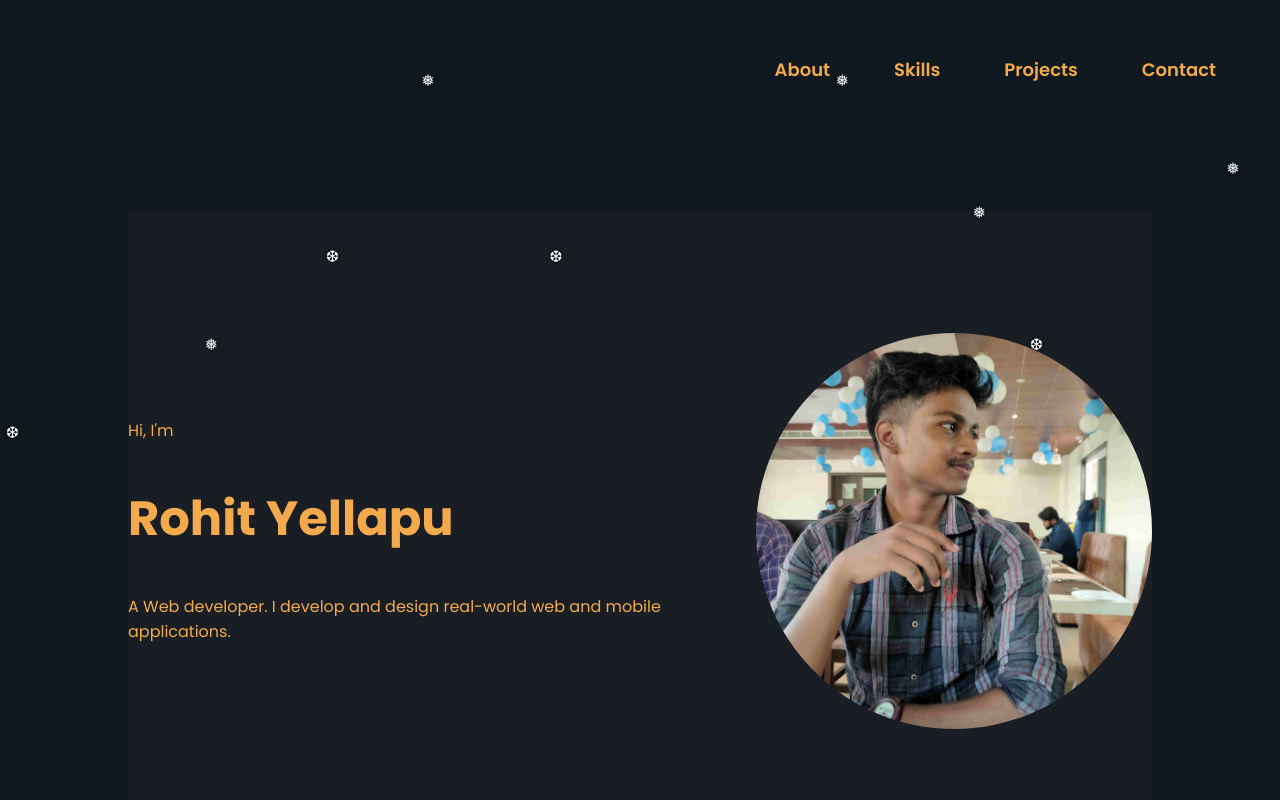
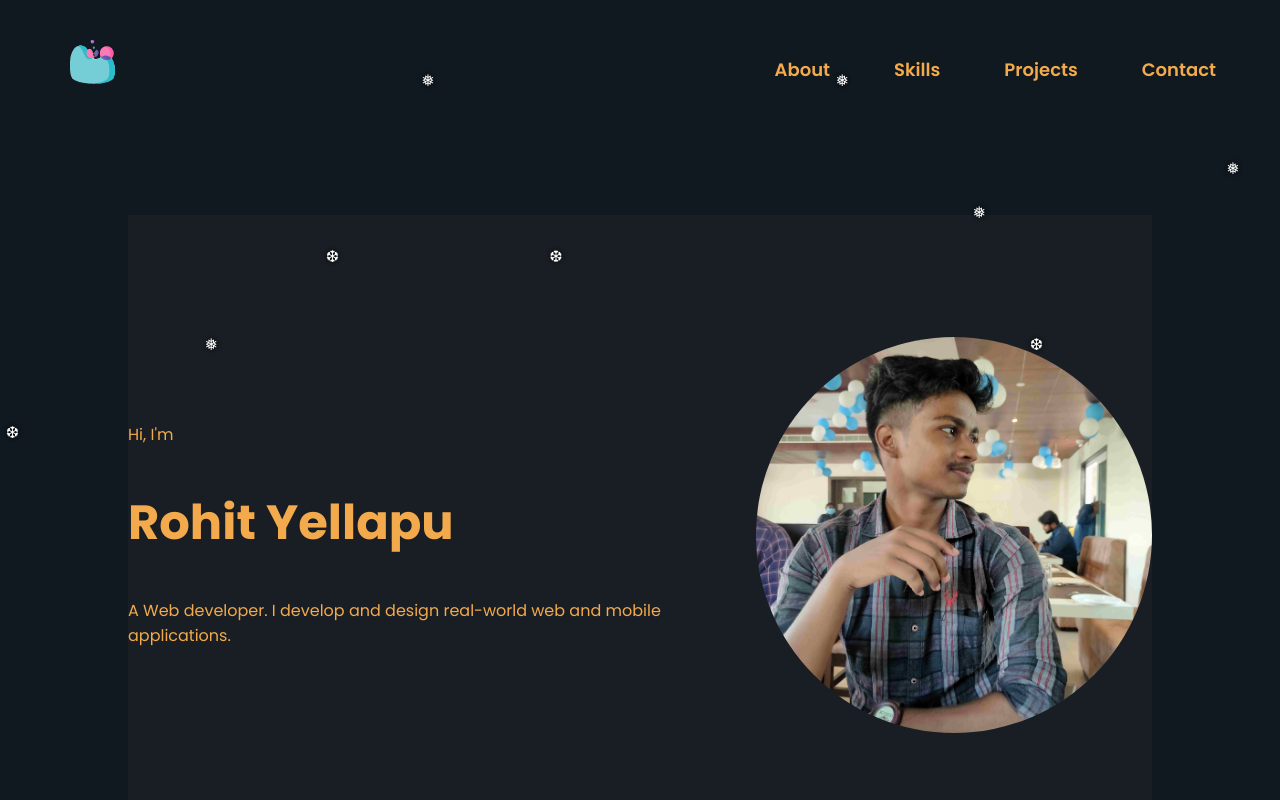
Before and after one commit to rohityellapu/portifolio, a React (Create React App) app: page / in a window 1280 px wide. Shown: the top 800 px of the page. Built offline with nearby package versions, Linux system fonts and the light colour scheme.

Commit message:
added logo to page

```diff
--- a/src/components/Header.jsx
+++ b/src/components/Header.jsx
@@ -1,15 +1,23 @@
 import React from 'react'
 import '../static/Header.css';
 function Header() {
+  const handleClick = (event) => {
+    event.preventDefault();
+    const element = document.getElementById(event.target.getAttribute('href').substring(1));
+    element.scrollIntoView({ behavior: 'smooth', block: 'center' });
+  };
   return (
     <>
       <header>
-              <nav>
+        <nav className='flex flex-row space-between'>
+          <div className="logo">
+            <img src={ require('../images/logo.png') } height='120rem' width='120rem' alt="ry" />
+          </div>
           <ul className='nav-links flex flex-row'>
-                <li>About</li>
-                <li>Skills</li>
-                <li>Projects</li>
-                <li>Contact</li>
+            <li><a href="" onClick={ handleClick }>About</a></li>
+            <li> <a href="#skills" onClick={ handleClick }>Skills</a></li>
+            <li><a href="#contact" onClick={ handleClick }>Projects</a></li>
+            <li><a href="#contacts" onClick={ handleClick }>Contact</a></li>
           </ul></nav>
       </header>
     </>
--- a/src/static/Header.css
+++ b/src/static/Header.css
@@ -14,3 +14,12 @@ header {
     font-weight: 600;
     font-size: large;
 }
+
+.logo {
+    margin-left: 2rem;
+}
+a {
+    text-decoration: none;
+    color: inherit;
+
+}
```
Also changed, not shown: src/images/logo.png (added). Lines whose indentation alone changed are shown as unchanged.
